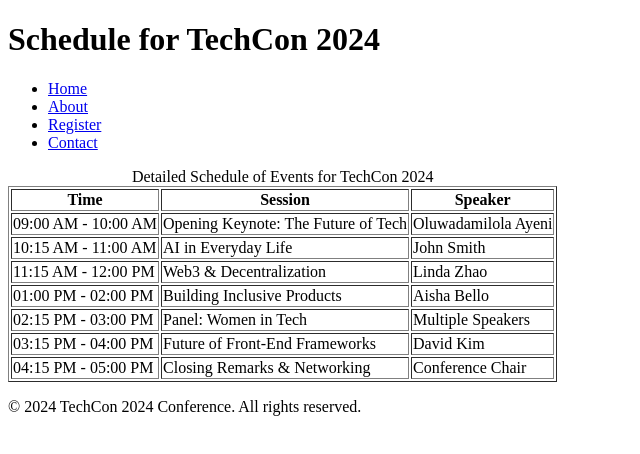
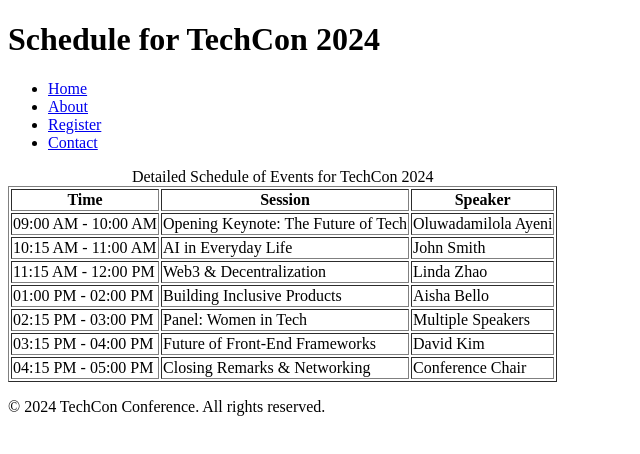
Before and after one commit to DAyeni-Dev/TechCon_HTML, a plain HTML site: page techcon_website/schedule.html in a window 1280 px wide. Shown: the full height of the page, 0-640 px from the left. Drawn offline with Linux system fonts and the light colour scheme.

Commit message:
Update schedule.html

```diff
--- a/techcon_website/schedule.html
+++ b/techcon_website/schedule.html
@@ -69,7 +69,8 @@
   </main>
 
   <footer>
-    <p>&copy; 2024 TechCon 2024 Conference. All rights reserved.</p>
+    <p>&copy; 2024 TechCon Conference. All rights reserved.</p>
   </footer>
+
 </body>
 </html>
```
